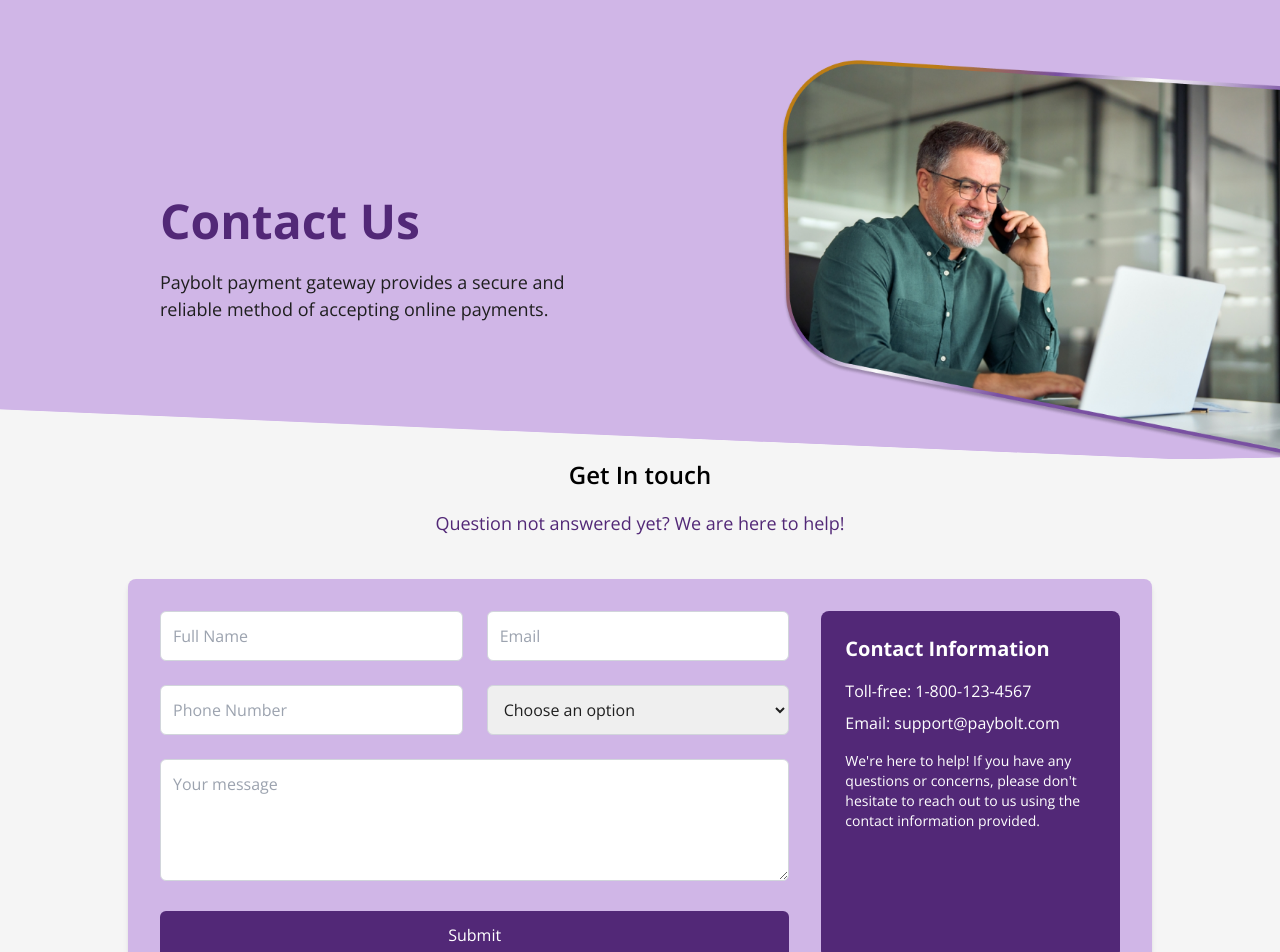
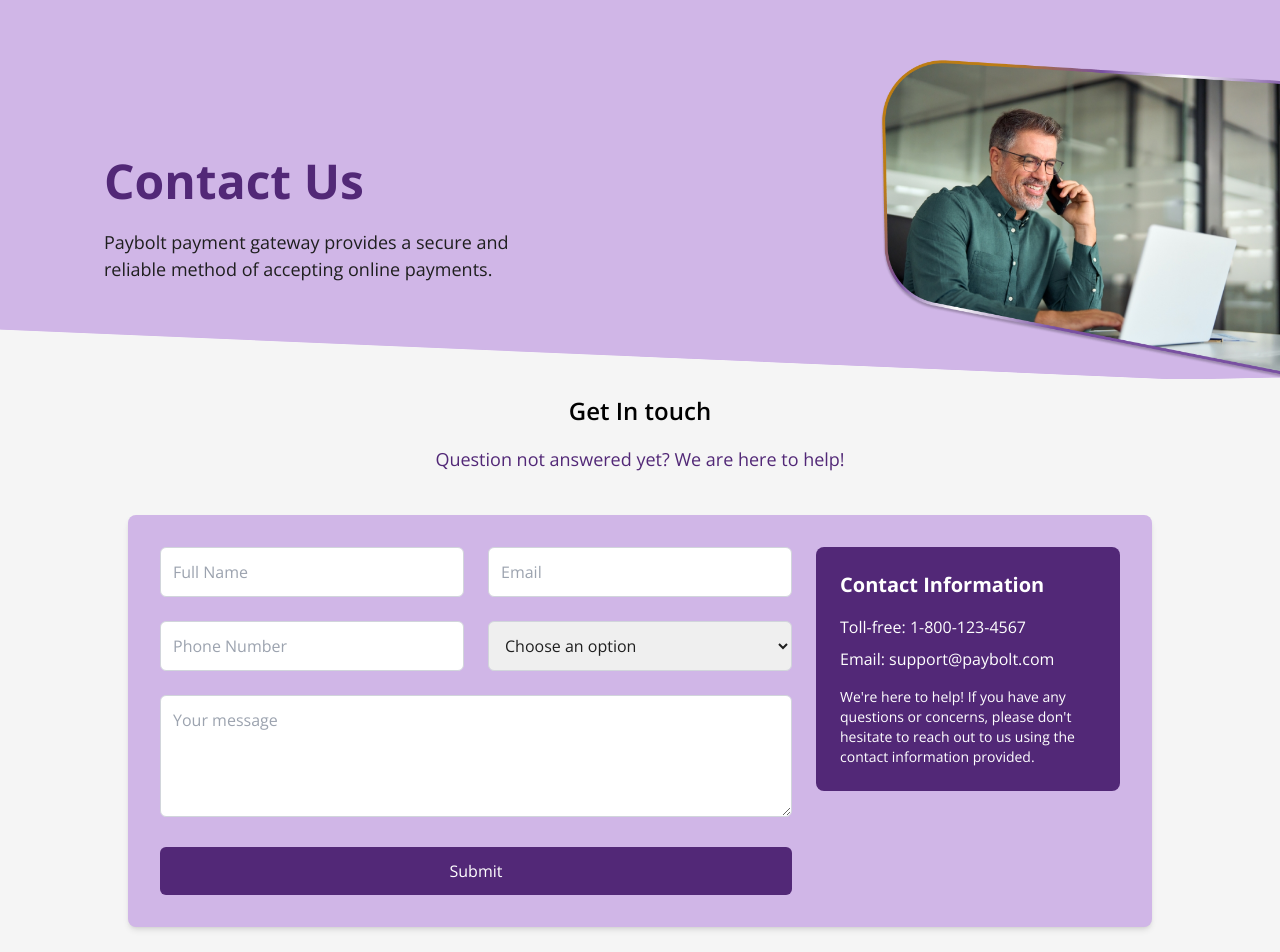
Before and after one commit to rahul9852-dot/www.paybolt.in, a Next.js app: page /contact in a window 1280 px wide. Shown: the part 100-1052 px from the top of the page. Built offline with nearby package versions, Linux system fonts and the light colour scheme.

Commit message:
fix all changes

```diff
--- /dev/null
+++ b/src/app/money-transfer/page.tsx
@@ -0,0 +1,7 @@
+const MoneyTransfer = () =>{
+  return (
+    <div></div>
+  )
+}
+
+export default MoneyTransfer;
--- a/src/modules/ContactUs/BusinessSetUp/BusinessSetUp.tsx
+++ b/src/modules/ContactUs/BusinessSetUp/BusinessSetUp.tsx
@@ -1,8 +1,9 @@
 const BusinessSetUp = () =>{
   return (
-    <div className="pt-10 mb-20">
+
+    <div className="pt-10 mb-20 ">
         <div className="business-banner grid grid-cols-2 items-center justify-between px-4 py-4">
-          <div className=" flex flex-col items-center justify-center px-2 py-2">
+          <div className=" flex flex-col items-center justify-center py-2">
             <h1 className=" text-4xl  text-primary mb-4">Scale-up your Business</h1>
             <p className="text-2xl text-bold text-primary">with Paybolt Payment Solutions Platform</p>
           </div>
--- a/src/modules/ContactUs/ContactBanner/ContactBanner.tsx
+++ b/src/modules/ContactUs/ContactBanner/ContactBanner.tsx
@@ -1,22 +1,23 @@
 import Image from "next/image";
 import ContactImg from "@public/images/contactImg.png"
 
-const ContactBanner = () =>{
+
+    const ContactBanner = () => {
       return (
-    <div className="grid grid-cols-2 gap-8 items-center contact-banner">
-      <div className="flex flex-col items-start justify-center ml-40">
-        <div className="w-full max-w-md">
-          <h1 className="text-primary text-5xl font-bold mb-6">Contact Us</h1>
-          <p className="text-[18px]">
+        <div className="flex flex-col md:flex-row items-center contact-banner mb-4">
+          <div className="flex flex-col items-center md:items-start justify-center w-full md:w-1/2 px-4 md:px-8 lg:px-16 py-8">
+            <div className="w-full max-w-md container mx-auto px-2">
+              <h1 className="text-primary text-4xl md:text-5xl font-bold mb-4 md:mb-6 text-center md:text-left">Contact Us</h1>
+              <p className="text-[16px] md:text-[18px] text-center md:text-left">
                 Paybolt payment gateway provides a secure and reliable method of accepting online payments.
               </p>
             </div>
           </div>
-      <div className="flex justify-end">
+          <div className="flex justify-center md:justify-end w-full md:w-1/2 mt-8 md:mt-0">
             <Image
               src={ContactImg}
-          height={500}
-          width={500}
+              height={400}
+              width={400}
               alt="Contact illustration"
               className="max-w-full h-auto"
             />
--- a/src/modules/ContactUs/ContactForm/ContactForm.tsx
+++ b/src/modules/ContactUs/ContactForm/ContactForm.tsx
@@ -1,35 +1,36 @@
 const ContactForm = () => {
   return (
-    <div className=" flex flex-col items-center justify-center mb-4">
-      <div className=" flex flex-col items-center justify-center mb-10">
-        <h3 className=" text-[24px] font-semibold text-black leading-8 mb-4">Get In touch</h3>
-        <p className=" text-[18px] text-primary leading-8">Question not answered yet? We are here to help!</p>
+
+    <div className="container mx-auto px-4 sm:px-6 lg:px-8">
+      <div className="flex flex-col items-center justify-center mb-10 text-center">
+        <h3 className="text-[24px] font-semibold text-black leading-8 mb-4">Get In touch</h3>
+        <p className="text-[18px] text-primary leading-8">Question not answered yet? We are here to help!</p>
       </div>
-
-      <div className="grid grid-cols-3 gap-8 bg-primary-50 p-8 rounded-lg shadow-md max-w-5xl mx-auto">
-        <div className="col-span-2 grid grid-cols-2 gap-6">
-          <div className="col-span-1">
+      <div className="bg-primary-50 p-4 sm:p-6 lg:p-8 rounded-lg shadow-md max-w-5xl mx-auto">
+        <div className="grid grid-cols-1 md:grid-cols-3 gap-6">
+          <div className="md:col-span-2 grid grid-cols-1 sm:grid-cols-2 gap-6">
+            <div>
               <input
                 type="text"
                 placeholder="Full Name"
                 className="w-full p-3 border border-gray-300 rounded-md"
               />
             </div>
-          <div className="col-span-1">
+            <div>
               <input
                 type="email"
                 placeholder="Email"
                 className="w-full p-3 border border-gray-300 rounded-md"
               />
             </div>
-          <div className="col-span-1">
+            <div>
               <input
                 type="tel"
                 placeholder="Phone Number"
                 className="w-full p-3 border border-gray-300 rounded-md"
               />
             </div>
-          <div className="col-span-1">
+            <div>
               <select className="w-full p-3 border border-gray-300 rounded-md">
                 <option value="">Choose an option</option>
                 <option value="option1">Option 1</option>
@@ -37,20 +38,21 @@
                 <option value="option3">Option 3</option>
               </select>
             </div>
-          <div className="col-span-2">
+            <div className="sm:col-span-2">
               <textarea
                 placeholder="Your message"
                 rows={4}
                 className="w-full p-3 border border-gray-300 rounded-md"
               ></textarea>
             </div>
-          <div className="col-span-2">
+            <div className="sm:col-span-2">
               <button className="w-full bg-primary text-white py-3 rounded-md hover:bg-primary-dark transition duration-300">
                 Submit
               </button>
             </div>
           </div>
-        <div className="col-span-1 bg-primary text-white p-6 rounded-lg">
+          <div className="md:col-span-1">
+          <div className="col-span-1 bg-primary text-white p-6 rounded-lg flex-grow ">
            <h4 className="text-xl font-bold mb-4">Contact Information</h4>
            <p className="mb-2">Toll-free: 1-800-123-4567</p>
            <p className="mb-4">Email: support@paybolt.com</p>
@@ -60,6 +62,68 @@
          </div>
           </div>
         </div>
+      </div>
+    </div>
+    // <div className=" flex flex-col items-center justify-center mb-4">
+    //   <div className=" flex flex-col items-center justify-center mb-10">
+    //     <h3 className=" text-[24px] font-semibold text-black leading-8 mb-4">Get In touch</h3>
+    //     <p className=" text-[18px] text-primary leading-8">Question not answered yet? We are here to help!</p>
+    //   </div>
+
+    //   <div className="grid grid-cols-3 gap-8 bg-primary-50 p-8 rounded-lg shadow-md max-w-5xl mx-auto">
+    //     <div className="col-span-2 grid grid-cols-2 gap-6">
+    //       <div className="col-span-1">
+    //         <input
+    //           type="text"
+    //           placeholder="Full Name"
+    //           className="w-full p-3 border border-gray-300 rounded-md"
+    //         />
+    //       </div>
+    //       <div className="col-span-1">
+    //         <input
+    //           type="email"
+    //           placeholder="Email"
+    //           className="w-full p-3 border border-gray-300 rounded-md"
+    //         />
+    //       </div>
+    //       <div className="col-span-1">
+    //         <input
+    //           type="tel"
+    //           placeholder="Phone Number"
+    //           className="w-full p-3 border border-gray-300 rounded-md"
+    //         />
+    //       </div>
+    //       <div className="col-span-1">
+    //         <select className="w-full p-3 border border-gray-300 rounded-md">
+    //           <option value="">Choose an option</option>
+    //           <option value="option1">Option 1</option>
+    //           <option value="option2">Option 2</option>
+    //           <option value="option3">Option 3</option>
+    //         </select>
+    //       </div>
+    //       <div className="col-span-2">
+    //         <textarea
+    //           placeholder="Your message"
+    //           rows={4}
+    //           className="w-full p-3 border border-gray-300 rounded-md"
+    //         ></textarea>
+    //       </div>
+    //       <div className="col-span-2">
+    //         <button className="w-full bg-primary text-white py-3 rounded-md hover:bg-primary-dark transition duration-300">
+    //           Submit
+    //         </button>
+    //       </div>
+    //     </div>
+    //     <div className="col-span-1 bg-primary text-white p-6 rounded-lg">
+    //       <h4 className="text-xl font-bold mb-4">Contact Information</h4>
+    //       <p className="mb-2">Toll-free: 1-800-123-4567</p>
+    //       <p className="mb-4">Email: support@paybolt.com</p>
+    //       <p className="text-sm">
+    //         We're here to help! If you have any questions or concerns, please don't hesitate to reach out to us using the contact information provided.
+    //       </p>
+    //     </div>
+    //   </div>
+    // </div>
 
   )
 }
--- a/src/modules/ContactUs/contact.scss
+++ b/src/modules/ContactUs/contact.scss
@@ -30,5 +30,4 @@
   clip-path: polygon(0 0, 100% 60px, 100% calc(100% - 60px), 0 100%);
   height: 400px;
   // background: linear-gradient(to bottom right, theme('colors.primary.50'), theme('colors.primary.DEFAULT'));
-  padding: 40px; // Adds some padding inside the container
 }
```
Lines whose indentation alone changed are shown as unchanged.
